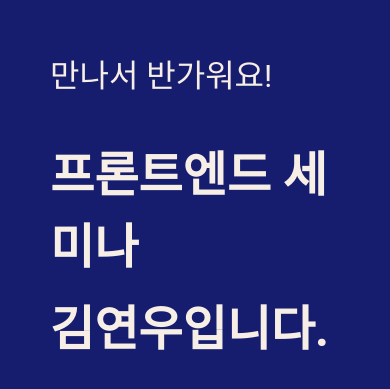
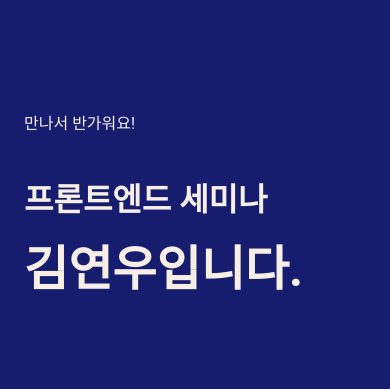
Before and after one commit to Yeonu-Kim/profile-page, a React (Vite) app: page / in a window 390 px wide. Shown: the part 213-602 px from the top of the page. Built offline with nearby package versions, Linux system fonts and the light colour scheme; a web font is replaced by a local one.

Commit message:
[fix] Convert padding for the mobile view

```diff
--- a/src/components/Hero.tsx
+++ b/src/components/Hero.tsx
@@ -4,11 +4,9 @@ import { StyledFadeUpFont } from '../components/styles/Font.styled.tsx';
 const Hero = () => {
   return (
     <StyledContainer gap={4} color="white" align="center">
-      <StyledFadeUpFont size="L" delay={0}>
-        만나서 반가워요!
-      </StyledFadeUpFont>
+      <StyledFadeUpFont delay={0}>만나서 반가워요!</StyledFadeUpFont>
       <StyledContainer color="white">
-        <StyledFadeUpFont size="XL" delay={0.3} bold>
+        <StyledFadeUpFont size="L" delay={0.3} bold>
           프론트엔드 세미나
         </StyledFadeUpFont>
         <StyledFadeUpFont size="XL" delay={0.6} bold>
--- a/src/components/styles/Container.styled.tsx
+++ b/src/components/styles/Container.styled.tsx
@@ -35,9 +35,13 @@ export const StyledFullScreenSection = styled.div<StyledSectionProps>`
   display: flex;
   justify-content: center;
   scroll-snap-align: start;
-  padding: 5rem;
+  padding: 2.4rem;
   background-color: ${({ theme, background }) =>
     theme.color[background ?? 'default']};
+
+  @media (min-width: 768px) {
+    padding: 5rem;
+  }
 `;
 
 export const StyledSectionContainer = styled.div`
```
